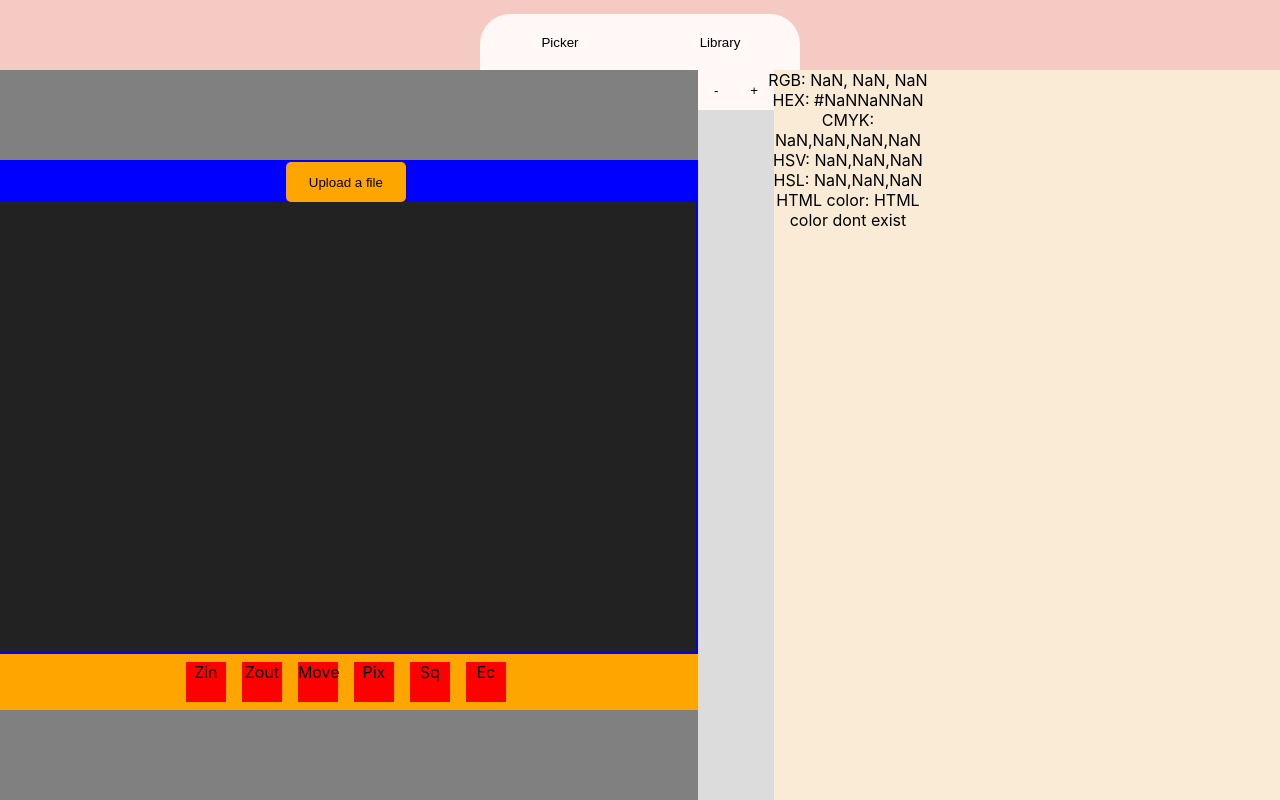
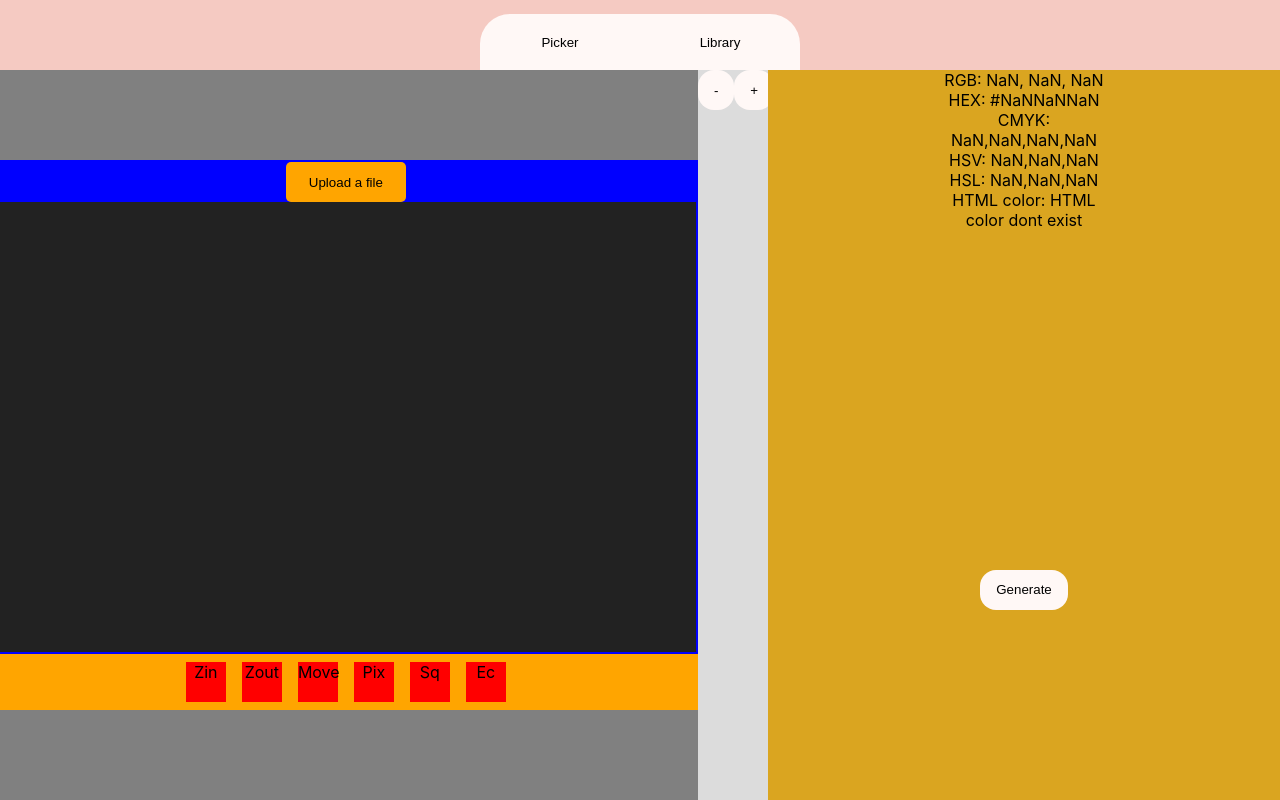
Before and after one commit to Gancus98/pi-color, a React (Create React App) app: page / in a window 1280 px wide. Built offline with nearby package versions, Linux system fonts and the light colour scheme.

Commit message:
Add complementary color generator

```diff
--- a/src/components/Button/Button.styles.ts
+++ b/src/components/Button/Button.styles.ts
@@ -10,4 +10,5 @@ export const Button = styled.button`
     &:hover {
         background-color: ${colors.secondaryHover};
     }
+    border-radius: 16px;
 `;
--- a/src/components/ColorInfo/ColorInfo.styles.ts
+++ b/src/components/ColorInfo/ColorInfo.styles.ts
@@ -6,7 +6,7 @@ interface Props {
 
 export const Wrapper = styled.div<Props>`
     width: 160px;
-    height: 156px;
+    height: 50%;
     background-color: ${p => p.color};
 
 `;
--- a/src/components/ColorTile/ColorTile.styles.tsx
+++ b/src/components/ColorTile/ColorTile.styles.tsx
@@ -8,4 +8,5 @@ export const Wrapper = styled.div<ColorProps>`
   width: 56px;
   height: 56px;
   background-color: ${p => p.color};
+  border-radius: 40%;
 `;
--- /dev/null
+++ b/src/components/PaletteGenerator/PaletteGenerator.styles.ts
@@ -0,0 +1,19 @@
+import styled from 'styled-components'
+
+interface Props {
+    color: string;
+  }
+
+export const Wrapper = styled.div<Props>`
+    width: 80%;
+    height: 50%;
+    display: flex;
+    flex-direction: column;
+    justify-content: center;
+    align-items: center;
+`;
+
+export const TilesWrapper = styled.div`
+    display: flex;
+    justify-content: center;
+`
--- /dev/null
+++ b/src/components/PaletteGenerator/PaletteGenerator.tsx
@@ -0,0 +1,48 @@
+import React from 'react';
+import {
+  generatePaletteFromOneColor,
+  getHTMLColorName,
+  rgbToCmyk,
+  rgbToHex,
+  rgbToHSL,
+  rgbToHSV,
+} from '../../utils/colorTransforms';
+import Button from '../Button/Button';
+import ColorTile from '../ColorTile/ColorTile';
+import * as Styled from './PaletteGenerator.styles';
+
+type PaletteGeneratorProps = {
+  color: string;
+};
+
+const PaletteGenerator: React.FC<PaletteGeneratorProps> = ({ color }) => {
+  const [r, g, b] = color.split(',');
+  const rValue = parseInt(r);
+  const gValue = parseInt(g);
+  const bValue = parseInt(b);
+
+  const complementaryColorValues = generatePaletteFromOneColor(
+    rValue,
+    gValue,
+    bValue
+  );
+  const complementaryColor = `rgb(${complementaryColorValues[0]},${complementaryColorValues[1]},${complementaryColorValues[2]})`;
+
+  return (
+    <Styled.Wrapper color={rgbToHex(rValue, gValue, bValue)}>
+      <Button
+        onClick={() => {
+          console.log('hello');
+        }}
+      >
+        Generate
+      </Button>
+      <Styled.TilesWrapper>
+        <ColorTile color={`rgb(${rValue},${gValue},${bValue})`}></ColorTile>
+        <ColorTile color={complementaryColor}></ColorTile>
+      </Styled.TilesWrapper>
+    </Styled.Wrapper>
+  );
+};
+
+export default PaletteGenerator;
--- a/src/components/Picker/Picker.styles.tsx
+++ b/src/components/Picker/Picker.styles.tsx
@@ -17,6 +17,17 @@ export const LeftSection = styled.div`
   display: flex;
 `;
 
+export const RightSection = styled.div`
+  width: 40%;
+  height: 100%;
+  display: flex;
+  flex-direction: column;
+  justify-content: center;
+  align-items: center;
+  background-color: goldenrod;
+  display: flex;
+`;
+
 export const MainContainer = styled.div`
   width: 100%;
   height: 100%;
--- a/src/components/Picker/Picker.tsx
+++ b/src/components/Picker/Picker.tsx
@@ -2,6 +2,7 @@ import React, { useState } from 'react';
 import CanvasArea from '../CanvasArea/CanvasArea';
 import ColorInfo from '../ColorInfo/ColorInfo';
 import ImagePalette from '../ImagePalette/ImagePalette';
+import PaletteGenerator from '../PaletteGenerator/PaletteGenerator';
 import ToolBar from '../ToolBar/ToolBar';
 import * as Styled from './Picker.styles';
 
@@ -79,7 +80,10 @@ const Picker: React.FC<PickerProps> = () => {
         </Styled.MainContainer>
         <ImagePalette imageColors={imagePaletteColors} />
       </Styled.LeftSection>
-      <ColorInfo color={pickedColor} />
+      <Styled.RightSection>
+        <ColorInfo color={pickedColor} />
+        <PaletteGenerator color={pickedColor}></PaletteGenerator>
+      </Styled.RightSection>
     </Styled.PickerWrapper>
   );
 };
--- a/src/utils/colorTransforms.ts
+++ b/src/utils/colorTransforms.ts
@@ -110,3 +110,7 @@ const COLORS = {"aliceblue":"#f0f8ff","antiquewhite":"#faebd7","aqua":"#00ffff",
             return "HTML color dont exist"
         }
     };
+
+    export const generatePaletteFromOneColor = (r: number,g: number,b: number) => {
+        return [255-r, 255-g, 255-b]
+    }
```
